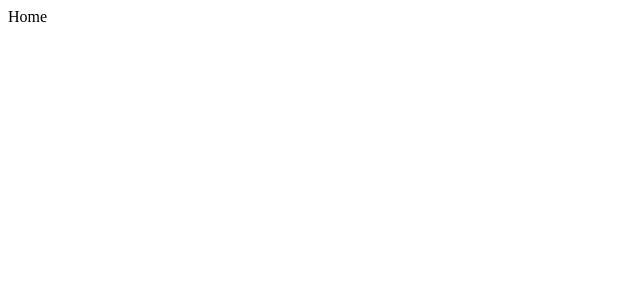
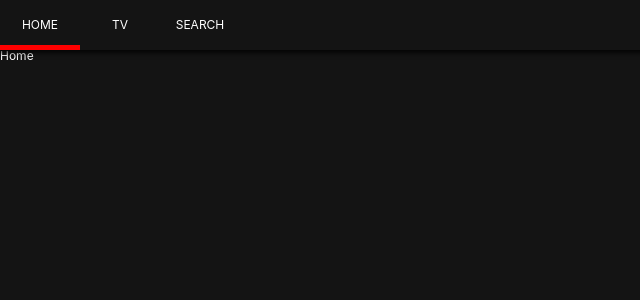
Before and after one commit to RHUK2/nomflix-clone-2021, a React (Create React App) app: page / in a window 1280 px wide. Shown: the top 300 px of the page, without its empty margins (0-640 px from the left). Built offline with nearby package versions, Linux system fonts and the light colour scheme.

Commit message:
styled components Update

```diff
--- a/package.json
+++ b/package.json
@@ -12,6 +12,8 @@
     "react-dom": "^17.0.2",
     "react-router-dom": "^5.2.0",
     "react-scripts": "4.0.3",
+    "styled-components": "^5.3.0",
+    "styled-reset": "^4.3.4",
     "web-vitals": "^1.1.2"
   },
   "scripts": {
--- a/src/Components/App.js
+++ b/src/Components/App.js
@@ -1,9 +1,15 @@
 import React from 'react';
 import Router from 'Components/Router';
+import GlobalStyles from 'Components/GlobalStyles';
 
 class App extends React.Component {
   render() {
-    return <Router />;
+    return (
+      <>
+        <Router />
+        <GlobalStyles />
+      </>
+    );
   }
 }
 
--- /dev/null
+++ b/src/Components/GlobalStyles.js
@@ -0,0 +1,22 @@
+import { createGlobalStyle } from 'styled-components';
+import reset from 'styled-reset';
+
+const globalStyles = createGlobalStyle`
+    ${reset};
+    a{
+        text-decoration:none;
+        color:inherit;
+    }
+    *{
+        box-sizing:border-box;
+    }
+    body{
+        font-family:-apple-system, BlinkMacSystemFont, 'Segoe UI', Roboto, Oxygen, Ubuntu, Cantarell, 'Open Sans', 'Helvetica Neue', sans-serif;
+        font-size:12px;
+        background-color:rgba(20, 20, 20, 1);
+        color:white;
+        padding-top:50px;
+    }
+`;
+
+export default globalStyles;
--- /dev/null
+++ b/src/Components/Header.js
@@ -0,0 +1,51 @@
+import React from 'react';
+import { Link, withRouter } from 'react-router-dom';
+import styled from 'styled-components';
+
+const Header = styled.header`
+  color: white;
+  position: fixed;
+  top: 0;
+  left: 0;
+  width: 100%;
+  height: 50px;
+  display: flex;
+  align-items: center;
+  background-color: rgba(20, 20, 20, 0.8);
+  z-index: 10;
+  box-shadow: 0px 1px 5px 2px rgba(0, 0, 0, 0.8);
+`;
+
+const List = styled.ul`
+  display: flex;
+`;
+
+const Item = styled.li`
+  width: 80px;
+  height: 50px;
+  text-align: center;
+  border-bottom: 5px solid ${({ current }) => (current ? 'red' : 'transparent')};
+`;
+
+const SLink = styled(Link)`
+  height: 50px;
+  display: flex;
+  align-items: center;
+  justify-content: center;
+`;
+
+export default withRouter(({ location: { pathname } }) => (
+  <Header>
+    <List>
+      <Item current={pathname === '/'}>
+        <SLink to="/">HOME</SLink>
+      </Item>
+      <Item current={pathname === '/tv'}>
+        <SLink to="/tv">TV</SLink>
+      </Item>
+      <Item current={pathname === '/search'}>
+        <SLink to="/search">SEARCH</SLink>
+      </Item>
+    </List>
+  </Header>
+));
--- a/src/Components/Router.js
+++ b/src/Components/Router.js
@@ -1,15 +1,24 @@
 import React from 'react';
-import { HashRouter as Router, Route, Switch } from 'react-router-dom';
+import {
+  BrowserRouter as Router,
+  Route,
+  Switch,
+  Redirect,
+} from 'react-router-dom';
+
 import Home from 'Routes/Home';
 import TV from 'Routes/TV';
 import Search from 'Routes/Search';
+import Header from 'Components/Header';
 
 export default () => (
   <Router>
+    <Header />
     <Switch>
       <Route exact path="/" component={Home}></Route>
       <Route path="/tv" component={TV}></Route>
       <Route path="/search" component={Search}></Route>
+      <Redirect from="*" to="/" />
     </Switch>
   </Router>
 );
--- a/src/Routes/Detail.js
+++ b/src/Routes/Detail.js
@@ -1 +1,3 @@
+import React from 'react';
+
 export default () => <div>Detail</div>;
--- a/src/Routes/Home.js
+++ b/src/Routes/Home.js
@@ -1,3 +1,3 @@
-export default () => {
-  return <div>Home</div>;
-};
+import React from 'react';
+
+export default () => <div>Home</div>;
--- a/src/Routes/Search.js
+++ b/src/Routes/Search.js
@@ -1 +1,3 @@
+import React from 'react';
+
 export default () => <div>Search</div>;
--- a/src/Routes/TV.js
+++ b/src/Routes/TV.js
@@ -1 +1,3 @@
+import React from 'react';
+
 export default () => <div>TV</div>;
```
Also changed, not shown: 1 other file (tests, documents, lock files or other folders).
